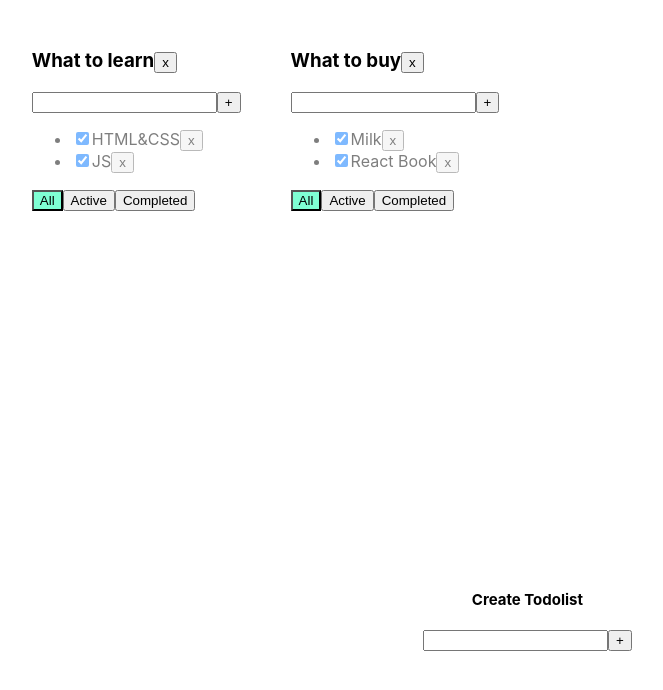
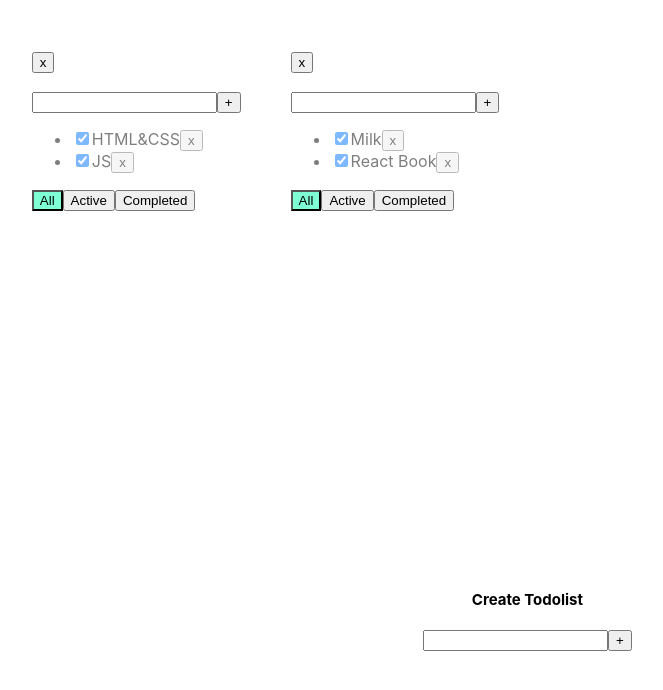
Before and after one commit to magomedov777/todolist-architecture, a React (Create React App) app: page / in a window 1280 px wide. Shown: the top 690 px of the page, without its empty margins (207-870 px from the left). Built offline with nearby package versions, Linux system fonts and the light colour scheme.

Commit message:
remove task

```diff
--- a/src/Todolist.tsx
+++ b/src/Todolist.tsx
@@ -44,7 +44,6 @@ export function Todolist(props: PropsType) {
     return <div>
         <h3>
 
-            <EditableSpan oldTitle={props.title} callBack={updateTodolistTitleHandler}/>
 
 
             {/* {props.title} */}
```
